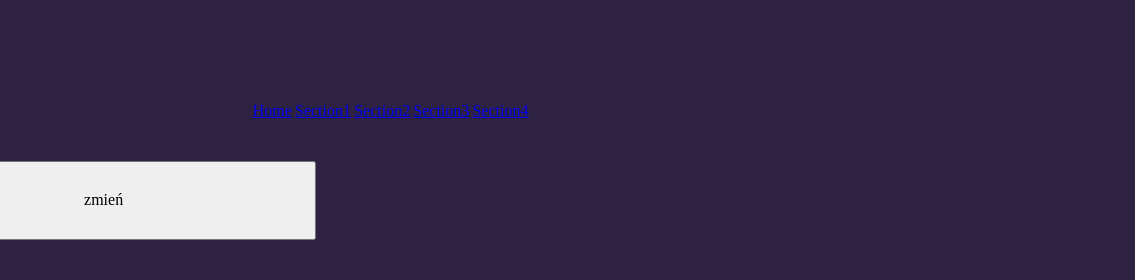
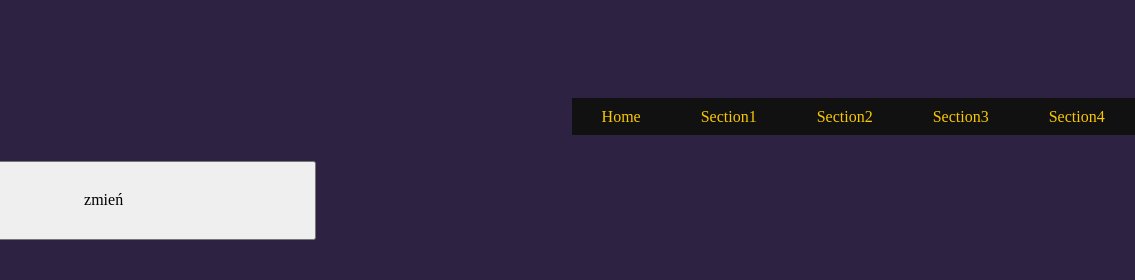
Before and after one commit to LukaszKapuscinski/homepage-gulp, a website: page src/content/index.html in a window 1280 px wide. Shown: the top 280 px of the page, 216-1351 px from the left, 1135 px wide, since content can reach past the window. Drawn offline with nearby package versions, Linux system fonts and the light colour scheme; files that its build step writes are made by us from their sources; files whose address does not match are found by name.

Commit message:
grid upgrate

```diff
--- a/src/scss/main.scss
+++ b/src/scss/main.scss
@@ -38,24 +38,28 @@ body {
 }
 
 .navigation {
-  grid-area: 2/ 5/ 3/ 8;
-  align-items: center;
+  grid-area: 2/ 8/ 3/ 12;
+  align-items: flex-end;
 
   &__list {
     display: flex;
     justify-content: space-around;
-    align-items: center;
+    align-items: flex-end;
     height: 30px;
 
   }
   &__item {
     list-style: none;
-    align-items: center;
+    align-items: flex-end;
     display: 1;
   }
 
   &__link {
-    display: 1;
+    padding:10px 30px;
+    color: $yellow;
+    text-decoration: none;
+    background-color: #111;
+
   }
 }
 .footer {
```
Also changed, not shown: README.md.
